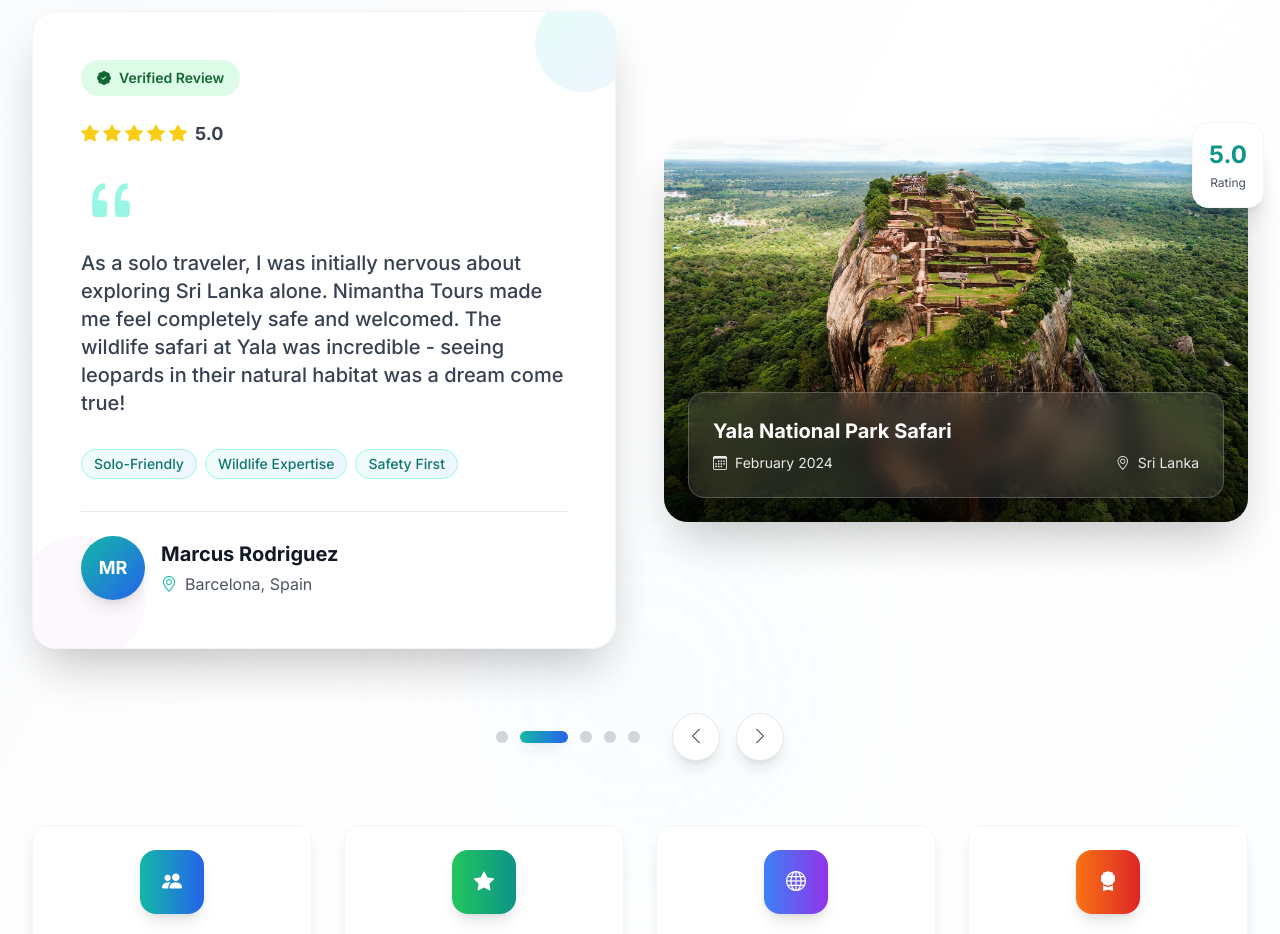
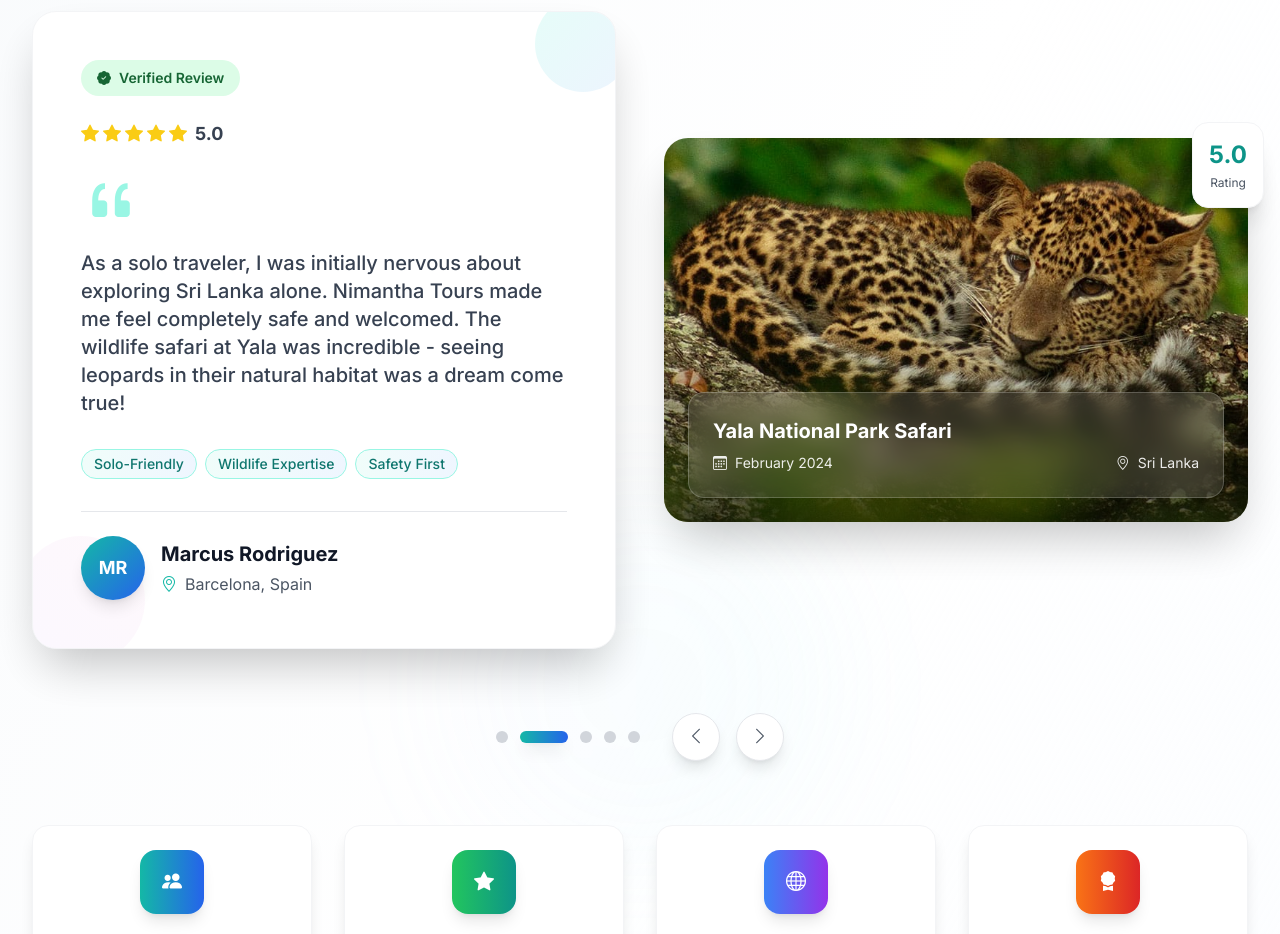
Before and after one commit to nathija-nimantha/Nimantha-Tours, a React (Vite) app in the folder frontend/: page /memories in a window 1280 px wide. Shown: the part 3820-4754 px from the top of the page. Built offline with nearby package versions, Linux system fonts and the light colour scheme; a web font is replaced by a local one.

Commit message:
feat: add dynamic image mapping for tour packages in testimonials section

```diff
--- a/frontend/src/components/memories/TestimonialsSection.tsx
+++ b/frontend/src/components/memories/TestimonialsSection.tsx
@@ -121,6 +121,18 @@ const TestimonialsSection: React.FC = () => {
 
   const currentTestimonial = testimonials[activeTestimonial]
 
+  // Map tour packages to their corresponding images
+  const getImageForTour = (tourPackage: string) => {
+    const imageMap: { [key: string]: string } = {
+      "Historic Galle Fort & Southern Beaches": "/src/assets/img/card-Galle.jpg",
+      "Yala National Park Safari": "/src/assets/img/card-Yala.jpg",
+      "Ella Hill Country Adventure": "/src/assets/img/card-Ella.jpg",
+      "Cultural Kandy Experience": "/src/assets/img/card-Kandy.jpg",
+      "Sigiriya Rock Fortress": "/src/assets/img/card-Sigiriya.jpg"
+    }
+    return imageMap[tourPackage] || "/src/assets/img/card-Sigiriya.jpg"
+  }
+
   return (
     <section className="relative py-16 sm:py-20 lg:py-28 bg-gradient-to-br from-slate-50 via-white to-blue-50/30 overflow-hidden">
       {/* Animated Background Elements */}
@@ -227,8 +239,8 @@ const TestimonialsSection: React.FC = () => {
                   {/* Main Image */}
                   <div className="relative h-80 lg:h-96 rounded-3xl overflow-hidden shadow-2xl group">
                     <img
-                      src="/src/assets/img/card-Sigiriya.jpg"
-                      alt="Sri Lanka Tour Experience"
+                      src={getImageForTour(currentTestimonial.tourPackage)}
+                      alt={`${currentTestimonial.tourPackage} - Sri Lanka Tour Experience`}
                       className="w-full h-full object-cover transition-transform duration-700 group-hover:scale-110"
                     />
                     <div className="absolute inset-0 bg-gradient-to-t from-black/60 via-transparent to-transparent"></div>
```
